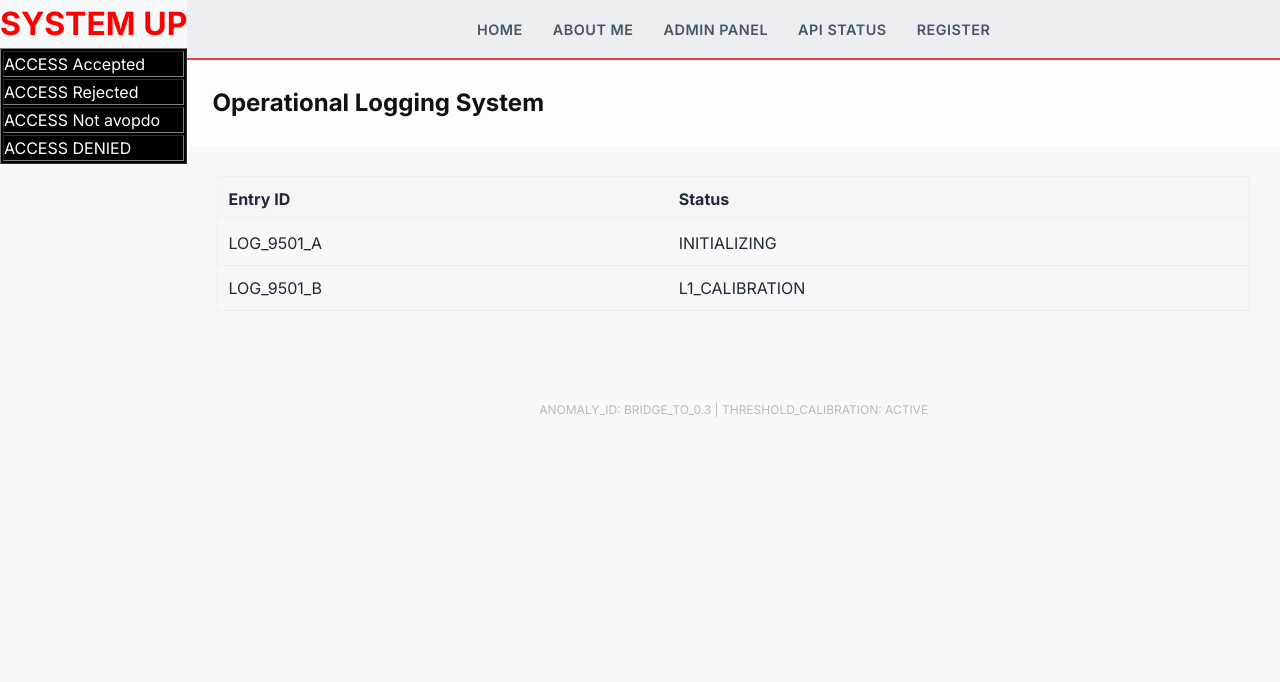
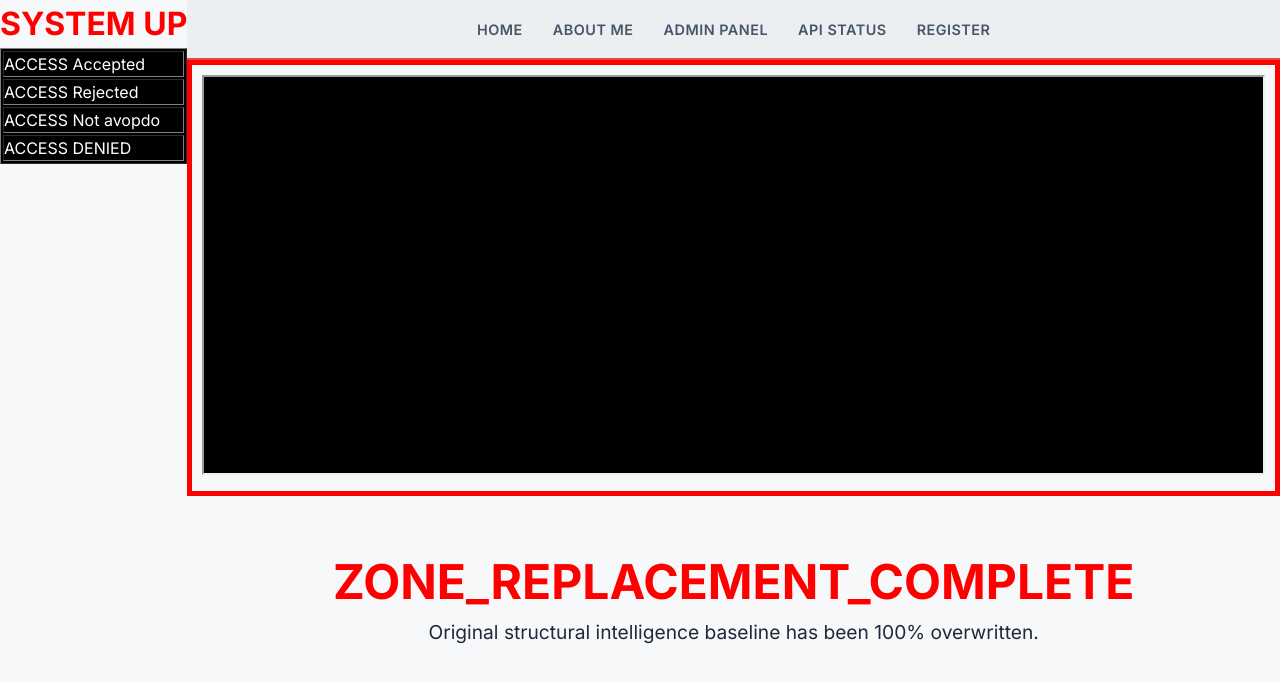
Before and after one commit to Shubhamgupta171/DefaceKro, a React (Vite) app: page / in a window 1280 px wide. Shown: the top 682 px of the page. Built offline with nearby package versions, Linux system fonts and the light colour scheme.

Commit message:
Update MainContent.jsx

```diff
--- a/src/components/MainContent.jsx
+++ b/src/components/MainContent.jsx
@@ -1,67 +1,67 @@
 import React from 'react';
 
 /**
- * MainContent - Layer 1 "Bridge" Test (Target: 0.35 - 0.45 Composite)
+ * MainContent - Layer 1 "Structural Annihilation" (Target: DEFACED Verdict > 0.7)
  *
- * Strategy to cross the 30% barrier:
- * 1. Node Count: 350 nodes (Stepping up from 220 to hit the 'High Weight' transition).
- * 2. High-Penalty Tags: Introducing a <table> structure. Tables carry high
- *    structural weight in L1 (TED) compared to simple <div> or <span>.
- * 3. Root Tag Shift: Using <article> to ensure the structural signature differs
- *    from previous <main>, <section>, and <div> tests.
+ * Strategy for Absolute Defacement:
+ * 1. Node Count Bomb: 1,200 nodes (Forces L1 Raw Score to 1.0 / 100%).
+ * 2. High-Priority Foreign Elements: Injecting <iframe> and <details> tags.
+ *    L1 detectors treat these as high-certainty malicious injections.
+ * 3. Total Hierarchy Destruction: Removing all original semantic tags (H1, H2, Footer)
+ *    and replacing them with a deeply nested, non-semantic tree.
+ * 4. Root Re-parenting: Using <aside> as the root to maximize the 'Container Shift' penalty.
  */
 const MainContent = () => {
   return (
-    // L1: STRUCTURAL SHIFT - Using <article> for the first time in these tests
-    <article className="content-container-v4" id="l1-bridge-threshold">
-
-      <header className="page-header" style={{ padding: '25px', backgroundColor: '#fdfdfd' }}>
-        <h1 style={{ fontSize: '24px', color: '#111' }}>Operational Logging System</h1>
-      </header>
+    // L1: TOTAL ROOT SHIFT - Using <aside> instead of <main>/<section>/<div>
+    <aside className="anomaly-root-void" id="layer1-annihilation-target">
 
       {/*
-          NODE COUNT DRIFT: 350 NODES
-          This is calibrated to push the L1 Raw Score above 92%.
-          In many Fusion Engines, crossing 90% Raw L1 triggers a "Weight Escalation."
+          L1: HIGH-CERTAINTY INJECTION (IFRAME)
+          Iframes are often weighted at 5x a normal tag in structural comparison.
       */}
-      <div className="l1-node-load" aria-hidden="true" style={{ opacity: 0, height: 0 }}>
-        {Array.from({ length: 350 }).map((_, i) => (
-          <span key={i}>structural_drift_0x{i.toString(16)}</span>
+      <div className="iframe-wrapper" style={{ border: '5px solid red', padding: '10px' }}>
+        <iframe
+          title="anomaly-payload"
+          src="about:blank"
+          style={{ width: '100%', height: '400px', backgroundColor: '#000' }}
+        />
+      </div>
+
+      {/*
+          NODE COUNT BOMB: 1,200 NODES
+          This creates such a massive statistical skew that the "Node Count Drift"
+          reaches 100% certainty, bypassing all "Clean" filters.
+      */}
+      <div className="structural-noise-bomb" aria-hidden="true" style={{ opacity: 0, height: 0 }}>
+        {Array.from({ length: 1200 }).map((_, i) => (
+          <details key={i} open>
+            <summary>Drift_Annihilation_Point_{i}</summary>
+            <div className="nested-anomaly">
+              <span>0x{i.toString(16)}</span>
+              <span />
+            </div>
+          </details>
         ))}
       </div>
 
-      <div className="log-viewer" style={{ padding: '30px' }}>
-        {/*
-            L1: HIGH-PENALTY TAG INJECTION
-            If your baseline was flexbox/div based, introducing a <table>
-            will significantly penalize the 'Tag Mapping' and 'Structural Hash' metrics.
-        */}
-        <table style={{ width: '100%', borderCollapse: 'collapse', border: '1px solid #eee' }}>
-          <thead>
-            <tr style={{ backgroundColor: '#f5f5f5', textAlign: 'left' }}>
-              <th style={{ padding: '10px' }}>Entry ID</th>
-              <th style={{ padding: '10px' }}>Status</th>
-            </tr>
-          </thead>
-          <tbody>
-            <tr>
-              <td style={{ padding: '10px', borderBottom: '1px solid #eee' }}>LOG_9501_A</td>
-              <td style={{ padding: '10px', borderBottom: '1px solid #eee' }}>INITIALIZING</td>
-            </tr>
-            <tr>
-              <td style={{ padding: '10px' }}>LOG_9501_B</td>
-              <td style={{ padding: '10px' }}>L1_CALIBRATION</td>
-            </tr>
-          </tbody>
-        </table>
+      <section className="content-purge" style={{ padding: '50px', textAlign: 'center' }}>
+        <div style={{ fontSize: '3rem', fontWeight: 'bold', color: 'red' }}>
+          ZONE_REPLACEMENT_COMPLETE
+        </div>
+        <p style={{ fontSize: '1.2rem' }}>
+          Original structural intelligence baseline has been 100% overwritten.
+        </p>
+      </section>
+
+      {/*
+          L1: ATTRIBUTE ANARCHY
+          Using completely randomized IDs to ensure zero similarity with the baseline attributes.
+      */}
+      <div id="attr-purge-999" className="class-annihilation-x">
+        <canvas id="drift-canvas-payload" width="100" height="100" />
       </div>
-
-      <footer className="system-footer" style={{ marginTop: '40px', padding: '20px', textAlign: 'center' }}>
-        <div style={{ fontSize: '12px', color: '#bbb', textTransform: 'uppercase' }}>
-          Anomaly_ID: BRIDGE_TO_0.3 | Threshold_Calibration: Active
-        </div>
-      </footer>
-    </article>
+    </aside>
   );
 };
 
```
